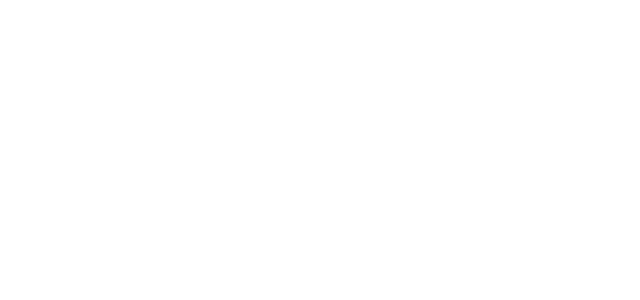
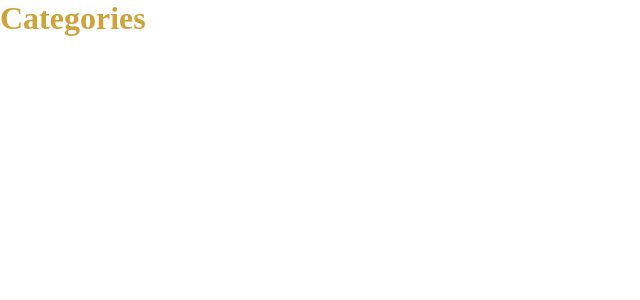
Before and after one commit to jacksonsr451/library, a React (Vite) app in the folder web/: page /admin/categories in a window 1280 px wide. Before the commit this address had no page. Shown: the top 300 px of the page, without its empty margins (0-640 px from the left). Built offline with nearby package versions, Linux system fonts and the light colour scheme.

Commit message:
Init pages

```diff
--- /dev/null
+++ b/web/src/pages/Categories.tsx
@@ -0,0 +1,11 @@
+import React from "react"
+
+const Categories: React.FC = () => {
+    return (
+        <>
+            <h1>Categories</h1>
+        </>
+    )
+}
+
+export default Categories
--- /dev/null
+++ b/web/src/pages/Libraries.tsx
@@ -0,0 +1,10 @@
+import React from "react"
+
+const Libraries: React.FC = () => {
+    return (
+        <>
+        </>
+    )
+}
+
+export default Libraries
--- /dev/null
+++ b/web/src/pages/RentBooks.tsx
@@ -0,0 +1,10 @@
+import React from "react"
+
+const RentBooks: React.FC = () => {
+    return (
+        <>
+        </>
+    )
+}
+
+export default RentBooks
--- a/web/src/router/index.tsx
+++ b/web/src/router/index.tsx
@@ -1,12 +1,18 @@
 import React from "react";
 import { BrowserRouter, Routes, Route } from 'react-router-dom'
-import Books from "../pages/books";
+import Books from "../pages/Books";
+import Categories from "../pages/Categories";
+import Libraries from "../pages/Libraries";
+import RentBooks from "../pages/RentBooks";
 
 const Router: React.FC = () => {
     return (
         <BrowserRouter>
             <Routes>
                 <Route path="/admin/books" element={<Books />}/>
+                <Route path="/admin/categories" element={<Categories />}/>
+                <Route path="/admin/libraries" element={<Libraries />}/>
+                <Route path="/admin/rent-books" element={<RentBooks />}/>
             </Routes>
         </BrowserRouter>
     )
```
Also changed, not shown: web/src/pages/Books.tsx (renamed from web/src/pages/books.tsx).
